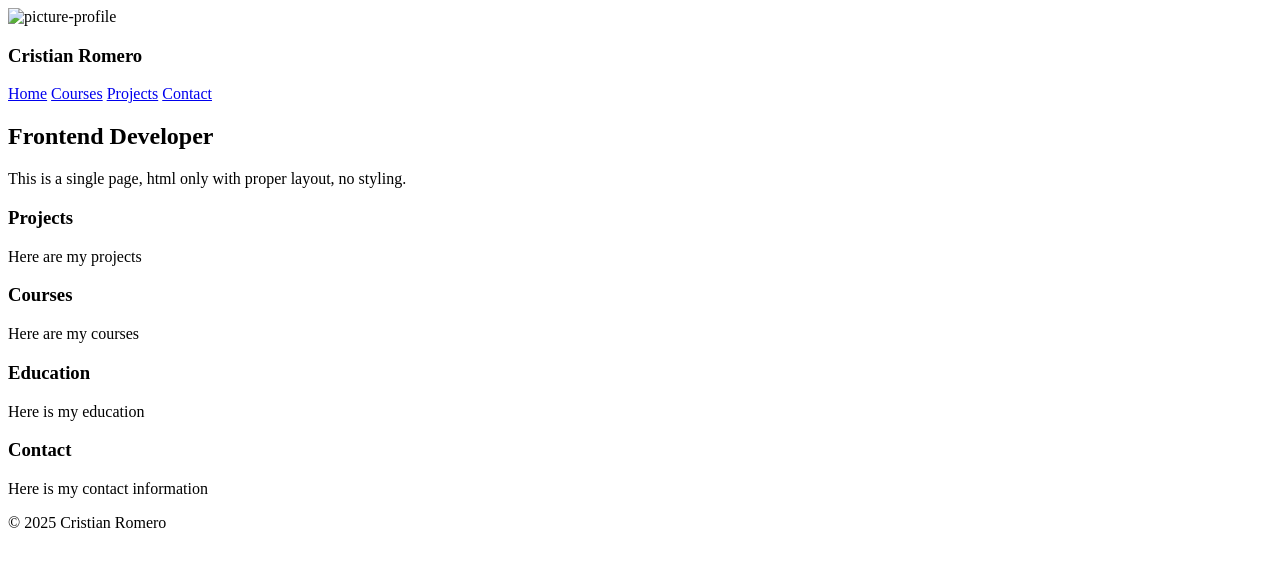
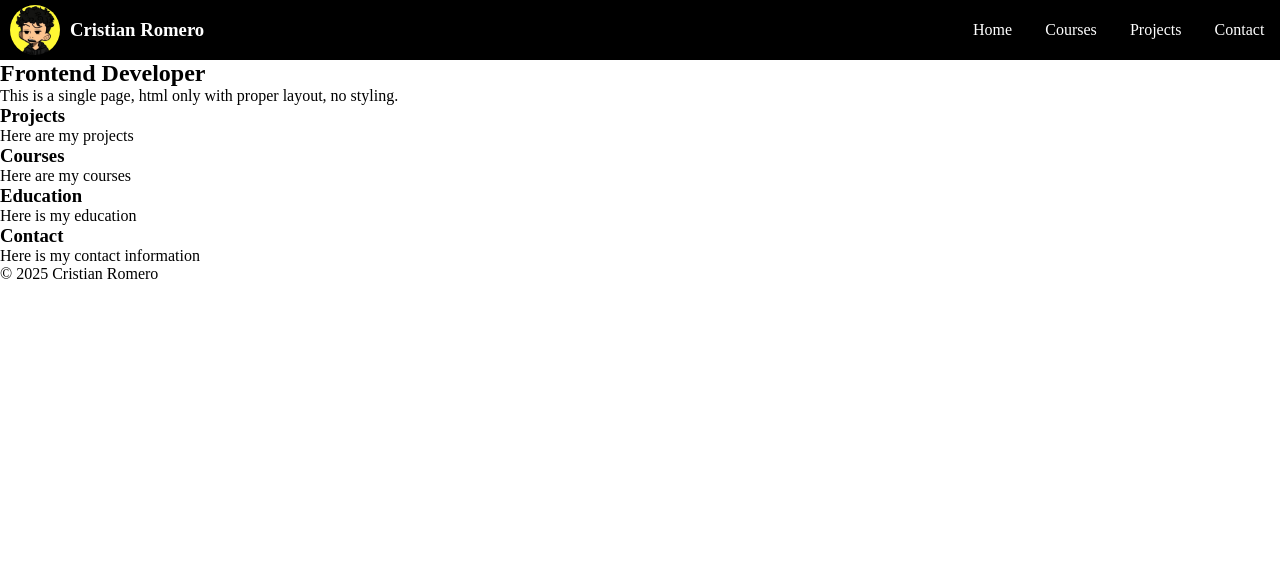
Before and after one commit to ChrisDRS/basic-html-website, a plain HTML site: page index.html in a window 1280 px wide. Drawn offline with Linux system fonts and the light colour scheme.

Commit message:
add style nav

```diff
--- a/index.html
+++ b/index.html
@@ -3,17 +3,16 @@
 <head>
     <meta charset="UTF-8">
     <meta name="viewport" content="width=device-width, initial-scale=1.0">
+    <link rel="stylesheet" href="style.css">
     <title>Portfolio</title>
 </head>
 <body>
     <header>
-        <div class="header-div-name">
-            <div>
-                <img src="logo.jpg" alt="picture-profile" style="width: 100px; height: 100px;">
+        <div class="header-div">
+            <div class="div-logo-name">
+                <img src="logo.jpg" alt="picture-profile" style="width: 50px; height: 50px;">
+                <h3>Cristian Romero</h3>
             </div>
-            <h3>Cristian Romero</h3>
-        </div>
-        <div class="header-div-nav">
             <nav>
                 <a href="#">Home</a>
                 <a href="#">Courses</a>
--- /dev/null
+++ b/style.css
@@ -0,0 +1,54 @@
+* {
+    font-family: 'Times New Roman', Times, serif;
+    margin: 0;
+    padding: 0;
+    box-sizing: border-box;
+}
+
+.header-div {
+    background-color: black;
+    color: white;
+    width: 100%;
+    height: 1%;
+    margin: 0 auto;
+    padding: 5px 10px;
+    display: flex;
+    align-items: center;
+    justify-content: space-between;
+}
+
+nav {
+    margin-left: auto;
+    display: flex;
+    gap: 1%;
+}
+
+nav a {
+    background-color: black;
+    color: white;
+    padding: 10px 15px;
+    border-radius: 5px;
+    transition: all 0.3s;
+    text-decoration: none;
+}
+
+nav a:hover {
+    background-color: white;
+    color: black;
+    padding: 10px 15px;
+    transition: all 0.3s;
+}
+
+.div-logo-name {
+    display: flex;
+    justify-content: center;
+    align-items: center;
+}
+
+.header-div img {
+    border-radius: 50%;
+}
+
+.header-div h3 {
+    padding: 10px;
+}
```
Also changed, not shown: logo.jpg (added).
